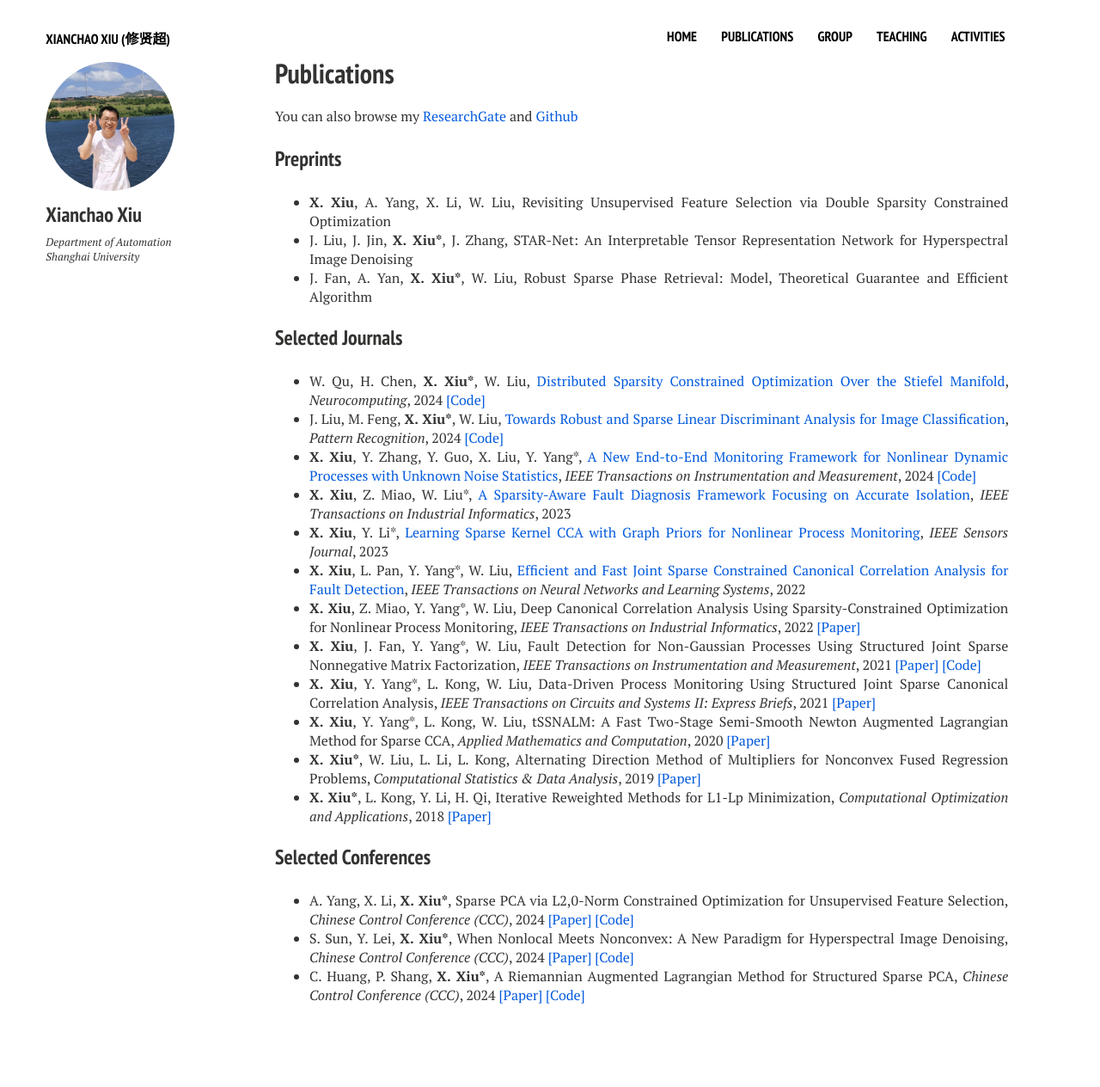
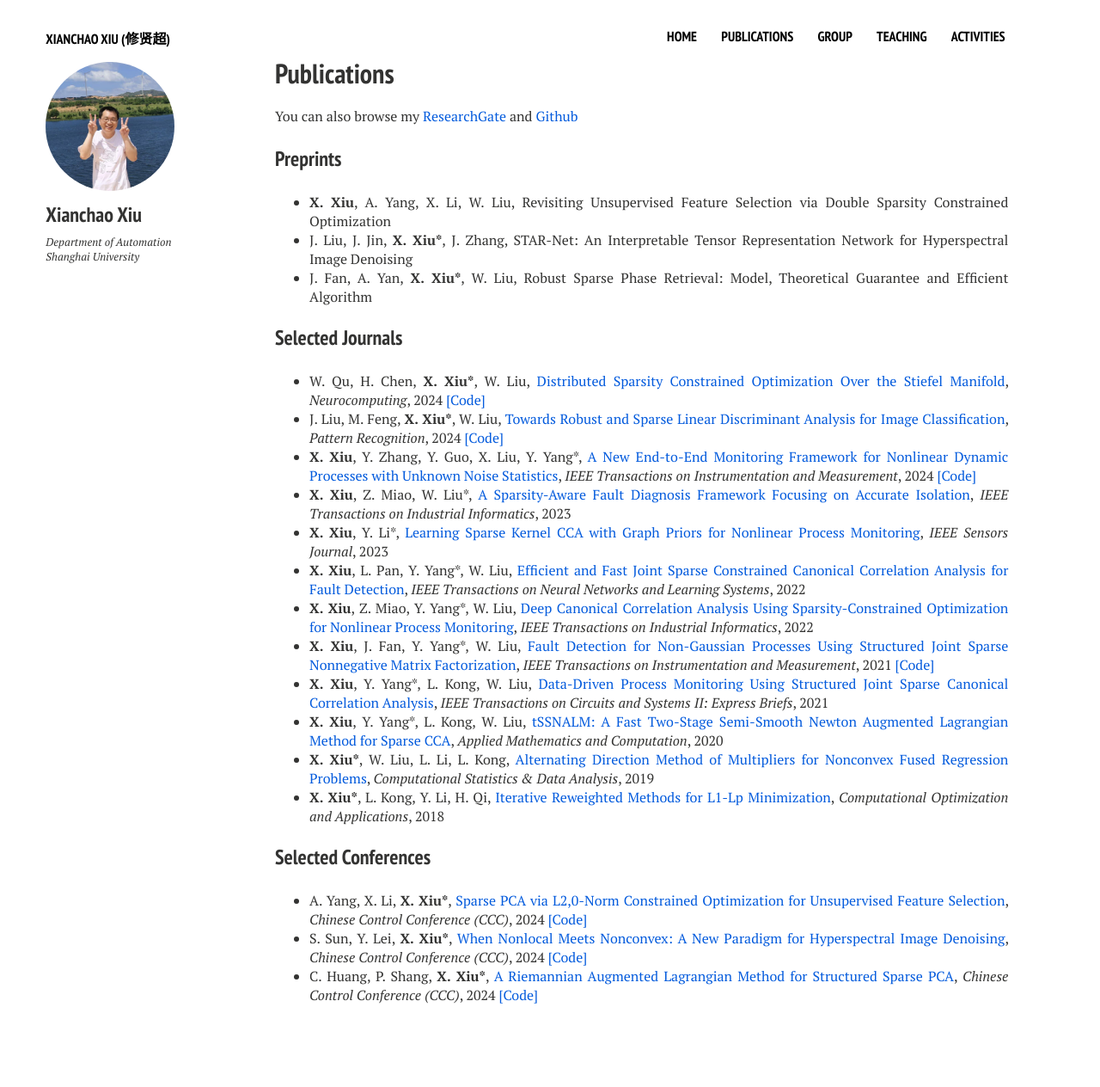
Before and after one commit to xianchaoxiu/xianchaoxiu.github.io, a Jekyll site: the page built from publications/index.md, in a window 1280 px wide. Shown: the whole page at 86% size. Built offline with Jekyll 4.4.1, drawn with Linux system fonts in a browser that asks for light colours; nearby versions of some CDN libraries.

Commit message:
Update index.md

```diff
--- a/publications/index.md
+++ b/publications/index.md
@@ -25,15 +25,15 @@ You can also browse my <a href="https://www.researchgate.net/profile/Xianchao-Xi
 * <b>X. Xiu</b>, Z. Miao, W. Liu*, <a href="https://ieeexplore.ieee.org/abstract/document/10091146" class="textlink" target="_blank">A Sparsity-Aware Fault Diagnosis Framework Focusing on Accurate Isolation</a>, <i>IEEE Transactions on Industrial Informatics</i>, 2023 <br>
 * <b>X. Xiu</b>, Y. Li*, <a href="https://ieeexplore.ieee.org/document/10050438" class="textlink" target="_blank">Learning Sparse Kernel CCA with Graph Priors for Nonlinear Process Monitoring</a>, <i>IEEE Sensors Journal</i>, 2023  <br>
 * <b>X. Xiu</b>, L. Pan, Y. Yang*, W. Liu, <a href="https://ieeexplore.ieee.org/document/9887978" class="textlink" target="_blank">Efficient and Fast Joint Sparse Constrained Canonical Correlation Analysis for Fault Detection</a>, <i>IEEE Transactions on Neural Networks and Learning Systems</i>, 2022  <br>
-* <b>X. Xiu</b>, Z. Miao, Y. Yang*, W. Liu, Deep Canonical Correlation Analysis Using Sparsity-Constrained Optimization for Nonlinear Process Monitoring, <i>IEEE Transactions on Industrial Informatics</i>, 2022 <a href="https://ieeexplore.ieee.org/document/9583864" class="textlink" target="_blank">[Paper]</a> <br>
-* <b>X. Xiu</b>, J. Fan, Y. Yang*, W. Liu, Fault Detection for Non-Gaussian Processes Using Structured Joint Sparse Nonnegative Matrix Factorization, <i>IEEE Transactions on Instrumentation and Measurement</i>, 2021 <a href="https://ieeexplore.ieee.org/document/9381237" class="textlink" target="_blank">[Paper]</a> <a href="https://github.com/xianchaoxiu/2021-TIM-SJSNMF" class="textlink" target="_blank">[Code]</a> <br>
-* <b>X. Xiu</b>, Y. Yang*, L. Kong, W. Liu, Data-Driven Process Monitoring Using Structured Joint Sparse Canonical Correlation Analysis, <i>IEEE Transactions on Circuits and Systems II: Express Briefs</i>, 2021 <a href="https://ieeexplore.ieee.org/document/9068308" class="textlink" target="_blank">[Paper]</a> <br>
-* <b>X. Xiu</b>, Y. Yang*, L. Kong, W. Liu, tSSNALM: A Fast Two-Stage Semi-Smooth Newton Augmented Lagrangian Method for Sparse CCA, <i>Applied Mathematics and Computation</i>, 2020 <a href="https://www.sciencedirect.com/science/article/pii/S0096300320302411?via%3Dihub" class="textlink" target="_blank">[Paper]</a> <br>
-* <b>X. Xiu*</b>, W. Liu, L. Li, L. Kong, Alternating Direction Method of Multipliers for Nonconvex Fused Regression Problems, <i>Computational Statistics & Data Analysis</i>, 2019 <a href="https://www.sciencedirect.com/science/article/abs/pii/S0167947319300039" class="textlink" target="_blank">[Paper]</a><br>
-* <b>X. Xiu*</b>, L. Kong, Y. Li, H. Qi, Iterative Reweighted Methods for L1-Lp Minimization, <i>Computational Optimization and Applications</i>, 2018 <a href="https://link.springer.com/article/10.1007/s10589-017-9977-7" class="textlink" target="_blank">[Paper]</a> <br>
+* <b>X. Xiu</b>, Z. Miao, Y. Yang*, W. Liu, <a href="https://ieeexplore.ieee.org/document/9583864" class="textlink" target="_blank">Deep Canonical Correlation Analysis Using Sparsity-Constrained Optimization for Nonlinear Process Monitoring</a>, <i>IEEE Transactions on Industrial Informatics</i>, 2022  <br>
+* <b>X. Xiu</b>, J. Fan, Y. Yang*, W. Liu, <a href="https://ieeexplore.ieee.org/document/9381237" class="textlink" target="_blank">Fault Detection for Non-Gaussian Processes Using Structured Joint Sparse Nonnegative Matrix Factorization</a>, <i>IEEE Transactions on Instrumentation and Measurement</i>, 2021  <a href="https://github.com/xianchaoxiu/2021-TIM-SJSNMF" class="textlink" target="_blank">[Code]</a> <br>
+* <b>X. Xiu</b>, Y. Yang*, L. Kong, W. Liu, <a href="https://ieeexplore.ieee.org/document/9068308" class="textlink" target="_blank">Data-Driven Process Monitoring Using Structured Joint Sparse Canonical Correlation Analysis</a>, <i>IEEE Transactions on Circuits and Systems II: Express Briefs</i>, 2021  <br>
+* <b>X. Xiu</b>, Y. Yang*, L. Kong, W. Liu, <a href="https://www.sciencedirect.com/science/article/pii/S0096300320302411?via%3Dihub" class="textlink" target="_blank">tSSNALM: A Fast Two-Stage Semi-Smooth Newton Augmented Lagrangian Method for Sparse CCA</a>, <i>Applied Mathematics and Computation</i>, 2020  <br>
+* <b>X. Xiu*</b>, W. Liu, L. Li, L. Kong, <a href="https://www.sciencedirect.com/science/article/abs/pii/S0167947319300039" class="textlink" target="_blank">Alternating Direction Method of Multipliers for Nonconvex Fused Regression Problems</a>, <i>Computational Statistics & Data Analysis</i>, 2019 <br>
+* <b>X. Xiu*</b>, L. Kong, Y. Li, H. Qi, <a href="https://link.springer.com/article/10.1007/s10589-017-9977-7" class="textlink" target="_blank">Iterative Reweighted Methods for L1-Lp Minimization</a>, <i>Computational Optimization and Applications</i>, 2018  <br>
 
 
 ### Selected Conferences
-* A. Yang, X. Li, <b>X. Xiu*</b>, Sparse PCA via L2,0-Norm Constrained Optimization for Unsupervised Feature Selection, <i> Chinese Control Conference (CCC)</i>, 2024 <a href="https://ieeexplore.ieee.org/document/10661810" class="textlink" target="_blank">[Paper]</a> <a href="https://github.com/yan921" class="textlink" target="_blank">[Code]</a> <br>
-* S. Sun, Y. Lei, <b>X. Xiu*</b>, When Nonlocal Meets Nonconvex: A New Paradigm for Hyperspectral Image Denoising, <i> Chinese Control Conference (CCC)</i>, 2024 <a href="https://ieeexplore.ieee.org/document/10662067" class="textlink" target="_blank">[Paper]</a> <a href="https://github.com/EdSun0" class="textlink" target="_blank">[Code]</a><br>
-* C. Huang, P. Shang, <b>X. Xiu*</b>, A Riemannian Augmented Lagrangian Method for Structured Sparse PCA, <i> Chinese Control Conference (CCC)</i>, 2024 <a href="https://ieeexplore.ieee.org/document/10661785" class="textlink" target="_blank">[Paper]</a> <a href="https://github.com/ChenyiHuang23" class="textlink" target="_blank">[Code]</a><br>
+* A. Yang, X. Li, <b>X. Xiu*</b>, <a href="https://ieeexplore.ieee.org/document/10661810" class="textlink" target="_blank">Sparse PCA via L2,0-Norm Constrained Optimization for Unsupervised Feature Selection</a>, <i> Chinese Control Conference (CCC)</i>, 2024  <a href="https://github.com/yan921" class="textlink" target="_blank">[Code]</a> <br>
+* S. Sun, Y. Lei, <b>X. Xiu*</b>, <a href="https://ieeexplore.ieee.org/document/10662067" class="textlink" target="_blank">When Nonlocal Meets Nonconvex: A New Paradigm for Hyperspectral Image Denoising</a>, <i> Chinese Control Conference (CCC)</i>, 2024  <a href="https://github.com/EdSun0" class="textlink" target="_blank">[Code]</a><br>
+* C. Huang, P. Shang, <b>X. Xiu*</b>, <a href="https://ieeexplore.ieee.org/document/10661785" class="textlink" target="_blank">A Riemannian Augmented Lagrangian Method for Structured Sparse PCA</a>, <i> Chinese Control Conference (CCC)</i>, 2024  <a href="https://github.com/ChenyiHuang23" class="textlink" target="_blank">[Code]</a><br>
```
